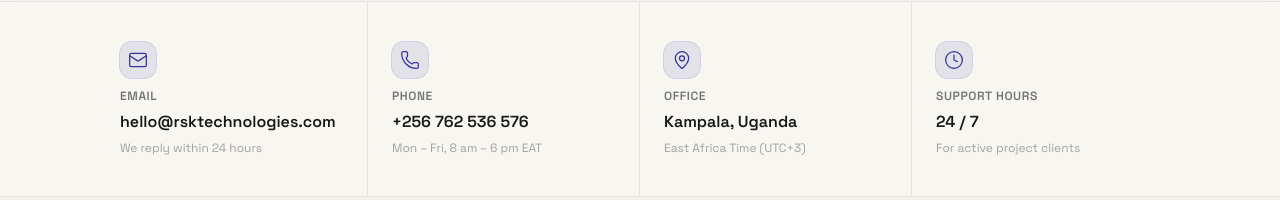
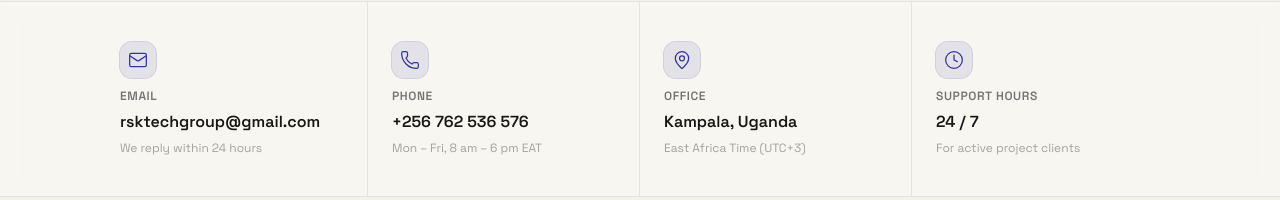
Before and after one commit to rsktechnologies/RSKCompanyWebsite, a Next.js app: page /contact in a window 1280 px wide. Shown: the part 567-767 px from the top of the page. Built offline with nearby package versions, Linux system fonts and the light colour scheme.

Commit message:
updated about us page

```diff
--- a/src/app/about/page.tsx
+++ b/src/app/about/page.tsx
@@ -244,7 +244,7 @@
             <div className="inline-flex items-center gap-2 rounded-full border border-[rgb(51,51,153)]/20 bg-white/60 px-4 py-1.5 text-sm font-medium text-[rgb(51,51,153)] shadow-sm backdrop-blur">
               <Users size={14} /> <span>The team</span>
             </div>
-            <h2 className="mt-4 max-w-xl text-balance text-3xl font-semibold leading-snug tracking-tight text-neutral-900 sm:text-4xl">People you'll actually work with.</h2>
+            <h2 className="mt-4 max-w-xl text-balance text-3xl font-semibold leading-snug tracking-tight text-neutral-900 sm:text-4xl">Meet the people behind the work.</h2>
             <p className="mt-3 max-w-xl text-base text-neutral-600">A small, senior team. No account managers, no handoffs — just the people who built the thing in the room when it matters.</p>
           </Reveal>
           <div className="mt-12 grid gap-6 sm:grid-cols-2 lg:grid-cols-4">
--- a/src/app/contact/page.tsx
+++ b/src/app/contact/page.tsx
@@ -53,8 +53,8 @@
   {
     icon: Mail,
     title: "Email",
-    value: "hello@rsktechnologies.com",
-    href: "mailto:hello@rsktechnologies.com",
+    value: "rsktechgroup@gmail.com",
+    href: "mailto:rsktechgroup@gmail.com",
     sub: "We reply within 24 hours",
   },
   {
--- a/src/components/layout/SiteFooter.tsx
+++ b/src/components/layout/SiteFooter.tsx
@@ -42,7 +42,7 @@
 ];
 
 const contact = [
-  { icon: Mail, text: "hello@rsktechnologies.com", href: "mailto:hello@rsktechnologies.com" },
+  { icon: Mail, text: "rsktechgroup@gmail.com", href: "mailto:rsktechgroup@gmail.com" },
   { icon: Phone, text: "+256 762 536 576", href: "tel:+256762536576" },
   { icon: MapPin, text: "Kampala, Uganda", href: "#" },
 ];
```
